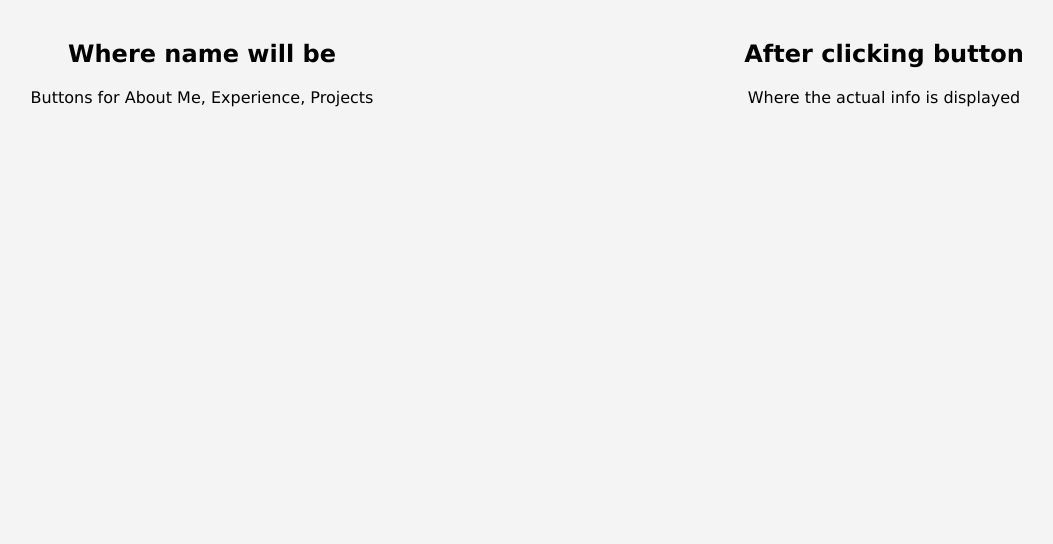
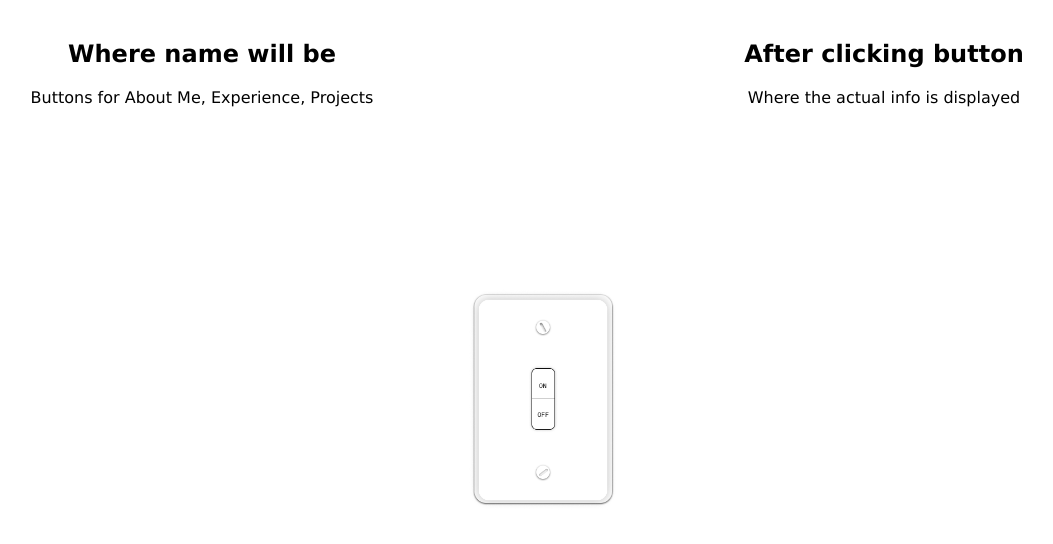
Before and after one commit to Qvsim/qvsim.github.io, a plain HTML site: page index.html in a window 1280 px wide. Both pictures are taken after a click on the picture 640 px from the left and 399 px from the top of the page. Shown: the whole page, without its empty margins (97-1150 px from the left). Drawn offline with Linux system fonts and the light colour scheme.

Commit message:
Update index.html
changed it so it starts from black + light switch stays

```diff
--- a/index.html
+++ b/index.html
@@ -13,7 +13,8 @@
             justify-content: center;
             height: 100vh;
             margin: 0;
-            background-color: #f4f4f4;
+            background-color: black;
+            transition: background-color 0.3s ease; /* for background change */
         }
 
         #image-container {
@@ -69,12 +70,17 @@
     <script>
         const switchImage = document.getElementById('light-switch');
         const textContainer = document.getElementById('text-container');
-        const imageContainer = document.getElementById('image-container');
+        const bodyElement = document.body;
+
+        let isLightOn = false;
 
         switchImage.addEventListener('click', () => {
-            // Hiding the text until image is clicked
-            imageContainer.style.display = 'none';
-            textContainer.style.display = 'flex';
+            // Toggle the background color
+            isLightOn = !isLightOn;
+            bodyElement.style.backgroundColor = isLightOn ? 'white' : 'black';
+
+            // Show the text when light is on
+            textContainer.style.display = isLightOn ? 'flex' : 'none';
         });
     </script>
 </body>
```
